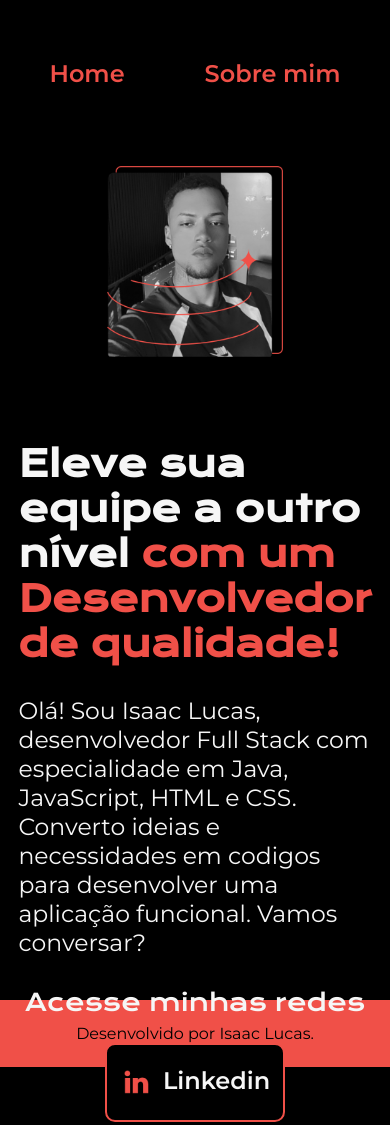
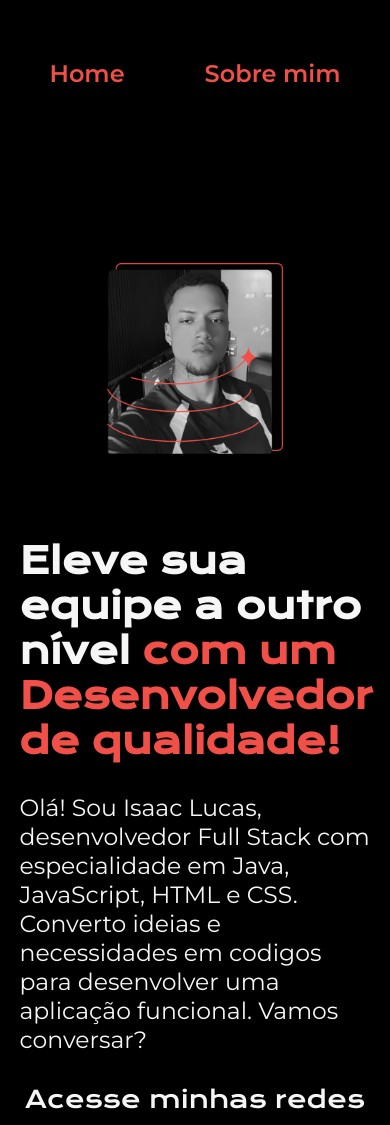
Before and after one commit to Isaaclucaspfr/Portfolio, a plain HTML site: page index.html in a window 390 px wide. Shown: the top 1125 px of the page. Drawn offline with nearby package versions, Linux system fonts and the light colour scheme.

Commit message:
comitada

```diff
--- a/styles/style.css
+++ b/styles/style.css
@@ -131,7 +131,9 @@ gap: 82px;
     font-style: normal;
 }
 
-@media (max-width: 1200px){
+
+
+@media (max-width: 1200px) and (max-height:870px){
 
     .redirecionamento{
         padding: 15% 10%;
@@ -143,15 +145,15 @@ gap: 82px;
 
     .apresentacao{
         flex-direction: column-reverse;
-        padding: 5% 5%;
+        padding: 30% 5%;
     }
 
     .apresentacao__conteudo{
-        width: auto;
+        width: 100%;
     }
 }
 
-@media (min-width: 1201px) and (max-width: 1459px) {
+@media (min-width: 1201px) and (max-width: 1459px) and (max-height: 800px){
 
 
     .redirecionamento__botao{
@@ -163,7 +165,7 @@ gap: 82px;
     }
 
     .apresentacao__conteudo{
-        width: auto;
+        width: 100%;
     }
 
     .assinatura{
```
